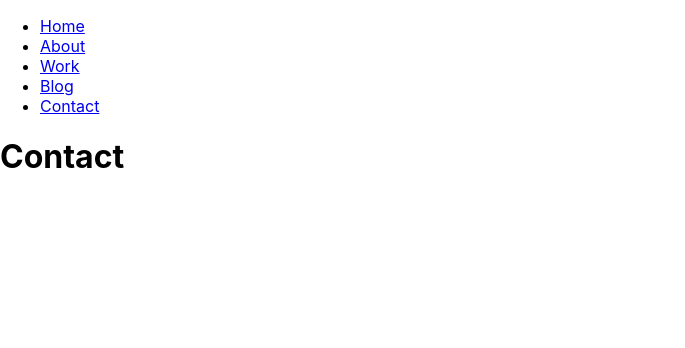
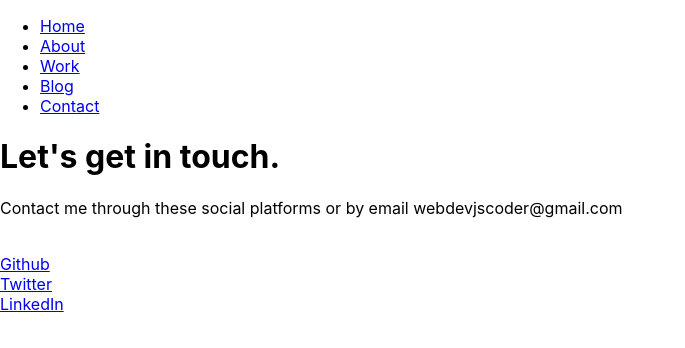
Before and after one commit to webdevjscoder/project_portfolio, a React (Create React App) app: page /contact in a window 1280 px wide. Shown: the top 348 px of the page, without its empty margins (0-685 px from the left). Built offline with nearby package versions, Linux system fonts and the light colour scheme.

Commit message:
create contact page with social platform links

```diff
--- a/src/App.js
+++ b/src/App.js
@@ -10,26 +10,7 @@
 import About from "./about";
 import Work from "./work";
 import Blog from "./blog";
-
-// function Home() {
-//     return <h1>Home</h1>
-// }
-
-// function About() {
-//     return <h1>About</h1>
-// }
-
-// function Work() {
-//     return <h1>Work</h1>
-// }
-
-// function Blog() {
-//     return <h1>Blog</h1>
-// }
-
-function Contact() {
-    return <h1>Contact</h1>
-}
+import Contact from "./contact";
 
 function App() {
   return (
--- /dev/null
+++ b/src/contact.js
@@ -0,0 +1,21 @@
+import React from 'react';
+
+function Contact() {
+    return (
+        <div>
+            <h1>Let's get in touch.</h1>
+
+            <p>
+                Contact me through these social platforms or by email webdevjscoder@gmail.com
+            </p>
+            <br />
+            <a href='https://github.com/webdevjscoder'>Github</a>
+            <br />
+            <a href='https://twitter.com/webdevjscoder'>Twitter</a>
+            <br />
+            <a href='https://www.linkedin.com/in/juan-cobian-b0b34417b/'>LinkedIn</a>
+        </div>
+    )
+}
+
+export default Contact;
```
Also changed, not shown: 1 other file (tests, documents, lock files or other folders).
